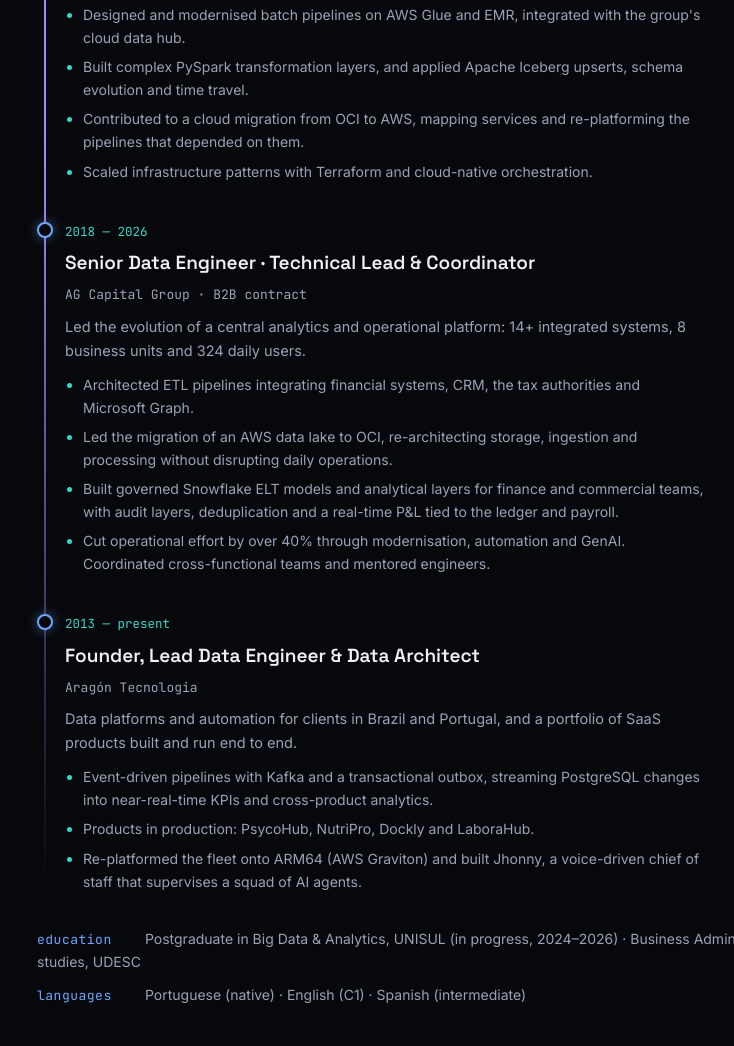
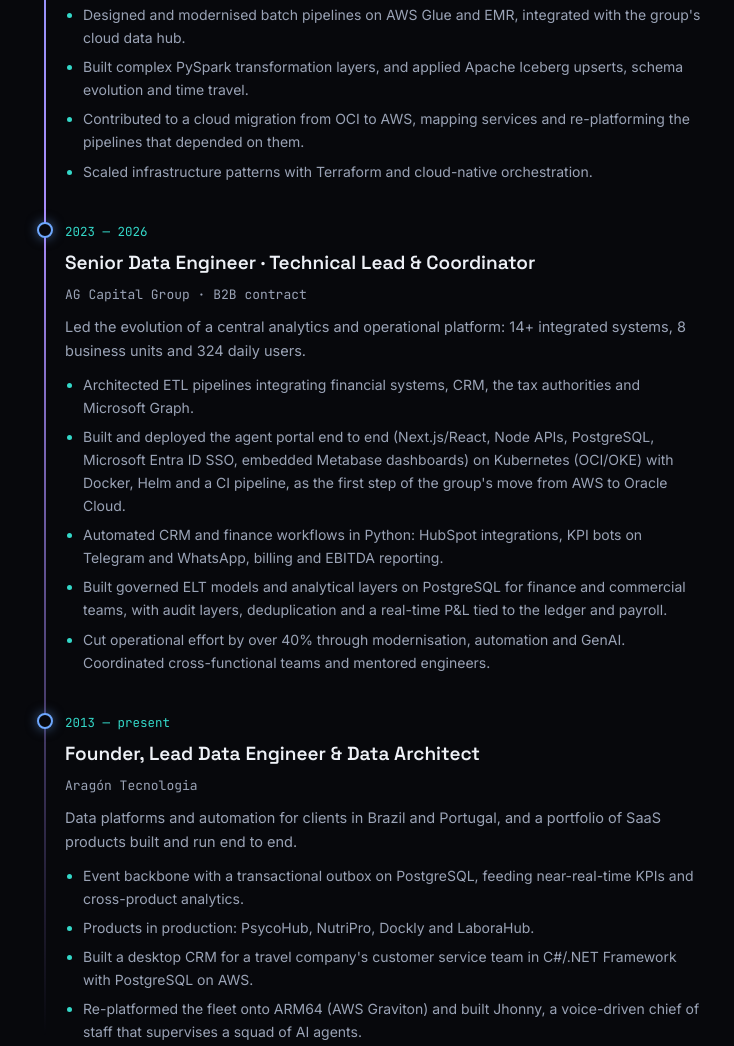
Before and after one commit to renatoaragon/renatoaragon.github.io, a plain HTML site: page index.html in a window 1280 px wide. Shown: the part 3909-4955 px from the top of the page, without its empty margins (87-821 px from the left). Drawn offline with nearby package versions, Linux system fonts and the light colour scheme.

Commit message:
fix(content): AG Capital sem a migracao do data lake para a OCI nem Snowflake; portal do agente, automacoes e CRM em C#

```diff
--- a/index.html
+++ b/index.html
@@ -31,7 +31,7 @@
       "https://github.com/renatoaragon",
       "https://www.aragontecnologia.com"
     ],
-    "knowsAbout": ["Data Engineering", "Insurance Data Integration", "Data Migration", "Data Platforms", "Data Architecture", "Databricks", "Snowflake", "AWS Glue", "Amazon EMR", "Oracle Cloud (OCI)", "PySpark", "Microsoft Azure", "Azure Data Factory", "AWS", "AWS Graviton", "Cloud Cost Optimization", "Apache Kafka", "Apache Airflow", "Delta Lake", "Apache Iceberg", "MLflow", "dbt", "Terraform", "ETL", "Data Quality", "Cloud Architecture", "AI Agents", "LLM Applications", "SaaS"],
+    "knowsAbout": ["Data Engineering", "Insurance Data Integration", "Data Migration", "Data Platforms", "Data Architecture", "Databricks", "AWS Glue", "Amazon EMR", "Oracle Cloud (OCI)", "PySpark", "Microsoft Azure", "Azure Data Factory", "AWS", "AWS Graviton", "Cloud Cost Optimization", "Apache Kafka", "Apache Airflow", "Delta Lake", "Apache Iceberg", "MLflow", "dbt", "Terraform", "ETL", "Data Quality", "Cloud Architecture", "AI Agents", "LLM Applications", "SaaS"],
     "worksFor": {
       "@type": "Organization",
       "name": "Aragón Tecnologia",
@@ -181,6 +181,8 @@
             <li><i class="devicon-azuredevops-plain"></i>Azure DevOps</li>
             <li><i class="devicon-terraform-plain"></i>Terraform</li>
             <li><i class="devicon-docker-plain"></i>Docker</li>
+            <li><i class="devicon-kubernetes-plain"></i>Kubernetes (OKE)</li>
+            <li><i class="devicon-helm-original"></i>Helm</li>
             <li><i class="devicon-linux-plain"></i>Linux</li>
             <li><i class="devicon-nginx-original"></i>Nginx</li>
             <li><i class="devicon-githubactions-plain"></i>CI/CD</li>
@@ -197,6 +199,7 @@
             <li><i class="devicon-react-original"></i>React</li>
             <li><i class="devicon-typescript-plain"></i>TypeScript</li>
             <li><i class="devicon-nodejs-plain"></i>Node.js</li>
+            <li><i class="devicon-csharp-plain"></i>C# / .NET Framework</li>
             <li><i class="devicon-tailwindcss-original"></i>Tailwind</li>
           </ul>
         </div>
@@ -253,14 +256,15 @@
         <div class="tl-item">
           <div class="tl-dot"></div>
           <div class="tl-body">
-            <span class="tl-date">2018 — 2026</span>
+            <span class="tl-date">2023 — 2026</span>
             <h3>Senior Data Engineer · Technical Lead &amp; Coordinator</h3>
             <span class="tl-org">AG Capital Group · B2B contract</span>
             <p>Led the evolution of a central analytics and operational platform: 14+ integrated systems, 8 business units and 324 daily users.</p>
             <ul class="tl-list">
               <li>Architected ETL pipelines integrating financial systems, CRM, the tax authorities and Microsoft Graph.</li>
-              <li>Led the migration of an AWS data lake to OCI, re-architecting storage, ingestion and processing without disrupting daily operations.</li>
-              <li>Built governed Snowflake ELT models and analytical layers for finance and commercial teams, with audit layers, deduplication and a real-time P&amp;L tied to the ledger and payroll.</li>
+              <li>Built and deployed the agent portal end to end (Next.js/React, Node APIs, PostgreSQL, Microsoft Entra ID SSO, embedded Metabase dashboards) on Kubernetes (OCI/OKE) with Docker, Helm and a CI pipeline, as the first step of the group's move from AWS to Oracle Cloud.</li>
+              <li>Automated CRM and finance workflows in Python: HubSpot integrations, KPI bots on Telegram and WhatsApp, billing and EBITDA reporting.</li>
+              <li>Built governed ELT models and analytical layers on PostgreSQL for finance and commercial teams, with audit layers, deduplication and a real-time P&amp;L tied to the ledger and payroll.</li>
               <li>Cut operational effort by over 40% through modernisation, automation and GenAI. Coordinated cross-functional teams and mentored engineers.</li>
             </ul>
           </div>
@@ -273,8 +277,9 @@
             <span class="tl-org">Aragón Tecnologia</span>
             <p>Data platforms and automation for clients in Brazil and Portugal, and a portfolio of SaaS products built and run end to end.</p>
             <ul class="tl-list">
-              <li>Event-driven pipelines with Kafka and a transactional outbox, streaming PostgreSQL changes into near-real-time KPIs and cross-product analytics.</li>
+              <li>Event backbone with a transactional outbox on PostgreSQL, feeding near-real-time KPIs and cross-product analytics.</li>
               <li>Products in production: PsycoHub, NutriPro, Dockly and LaboraHub.</li>
+              <li>Built a desktop CRM for a travel company's customer service team in C#/.NET Framework with PostgreSQL on AWS.</li>
               <li>Re-platformed the fleet onto ARM64 (AWS Graviton) and built Jhonny, a voice-driven chief of staff that supervises a squad of AI agents.</li>
             </ul>
           </div>
```
